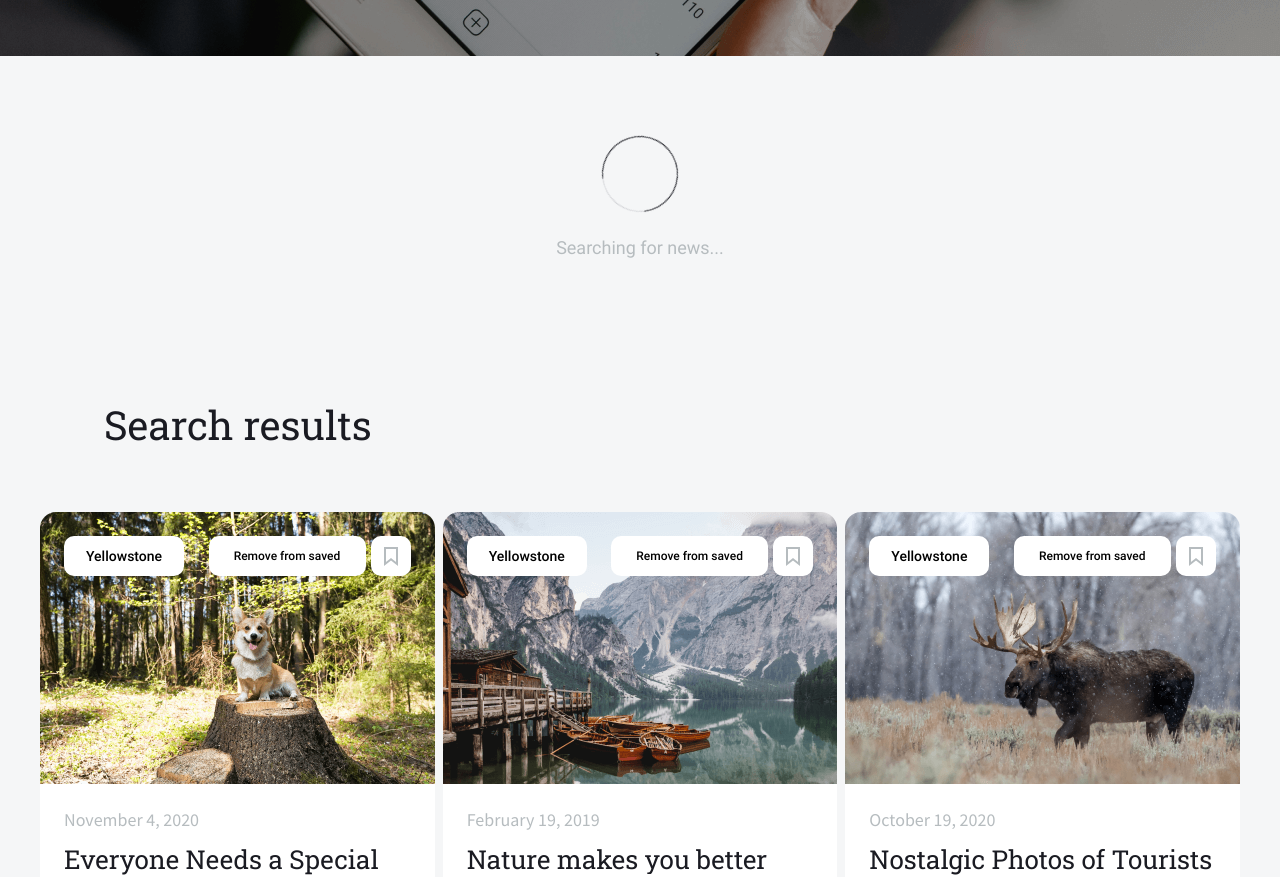
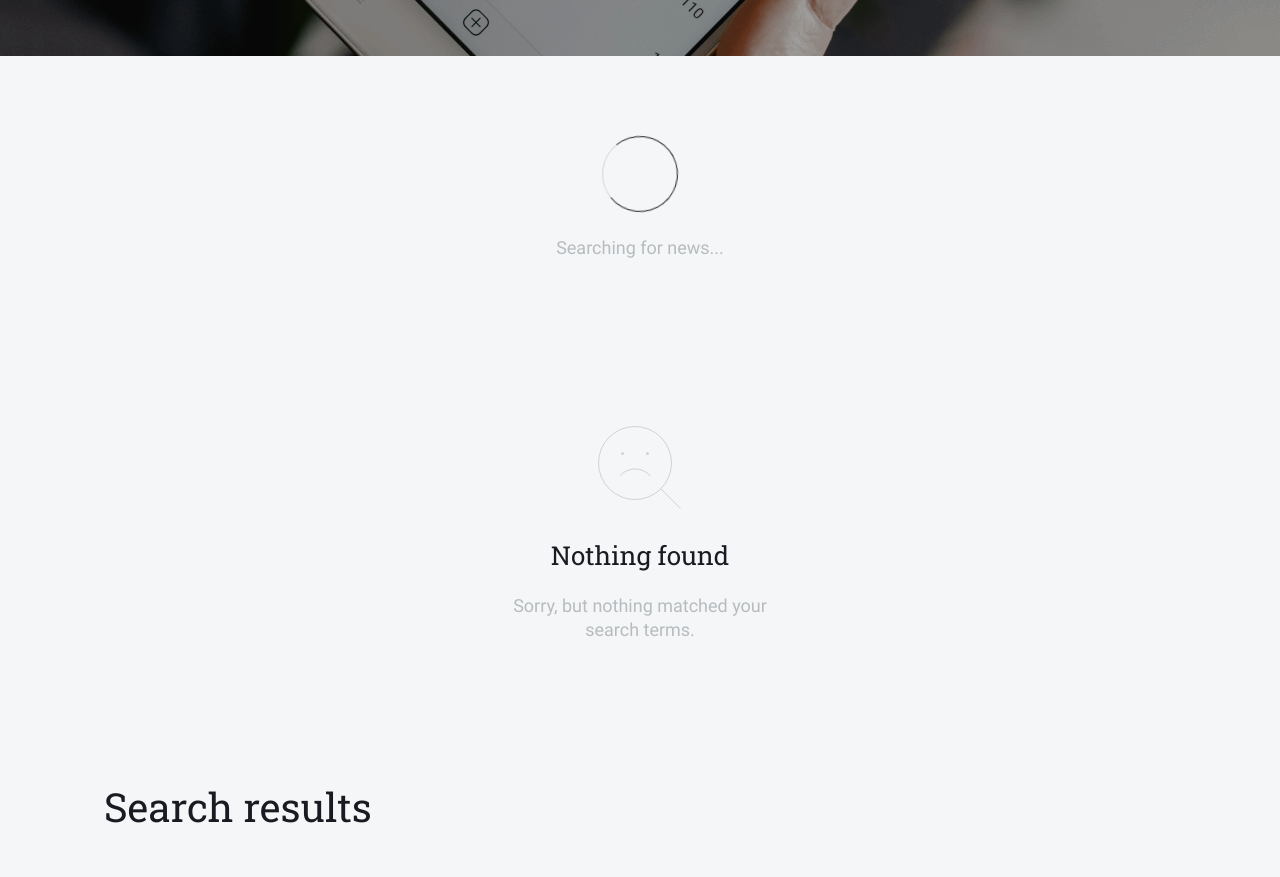
Before and after one commit to galon7/news-explorer_frontend, a React (Create React App) app: page / in a window 1280 px wide. Shown: the part 520-1397 px from the top of the page. Built offline with nearby package versions, Linux system fonts and the light colour scheme.

Commit message:
feat: PreloaderNotFound

```diff
--- a/src/components/Footer/Footer.js
+++ b/src/components/Footer/Footer.js
@@ -13,9 +13,14 @@ function Footer() {
           <Link to="/" className="footer__link">
             Home
           </Link>
-          <Link to="www.practicum.com" className="footer__link">
+          <a
+            href="https://www.practicum100.org/"
+            className="footer__link"
+            target="_blank"
+            rel="noreferrer"
+          >
             Practicum by Yandex
-          </Link>
+          </a>
         </ul>
         <ul className="footer__right">
           <a
--- a/src/components/Main/Main.js
+++ b/src/components/Main/Main.js
@@ -1,6 +1,7 @@
 import React from 'react';
 import SearchForm from '../SearchForm/SearchForm';
 import Preloader from '../Preloader/Preloader';
+import PreloaderNotFound from '../PreloaderNotFound/PreloaderNotFound';
 import './Main.css';
 
 function Main() {
@@ -14,6 +15,7 @@ function Main() {
         <SearchForm />
       </main>
       <Preloader />
+      <PreloaderNotFound />
     </>
   );
 }
--- a/src/components/Preloader/Preloader.css
+++ b/src/components/Preloader/Preloader.css
@@ -1,7 +1,5 @@
 @import url(./Preloader__circle.css);
-@import url(./Preloader__circle_not-found.css);
 @import url(./Preloader__text.css);
-@import url(./Preloader__not-found-text.css);
 
 .preloader {
   margin: 0;
--- /dev/null
+++ b/src/components/PreloaderNotFound/PreloaderNotFound.css
@@ -0,0 +1,10 @@
+@import url(./PreloaderNotFound__circle.css);
+@import url(./PreloaderNotFound__text.css);
+@import url(./PreloaderNotFound__text-bottom.css);
+
+.preloaderNotFound {
+  margin: 0;
+  padding-top: 80px;
+  min-height: 202px;
+  background-color: #f5f6f7;
+}
--- /dev/null
+++ b/src/components/PreloaderNotFound/PreloaderNotFound.js
@@ -0,0 +1,16 @@
+import React from 'react';
+import './PreloaderNotFound.css';
+
+function PreloaderNotFound() {
+  return (
+    <section className="preloaderNotFound">
+      <div className="preloaderNotFound__circle"></div>
+      <p className="preloaderNotFound__text">Nothing found</p>
+      <p className="preloaderNotFound__text-bottom">
+        Sorry, but nothing matched your search terms.
+      </p>
+    </section>
+  );
+}
+
+export default PreloaderNotFound;
--- a/src/components/Preloader/Preloader__circle_not-found.css
+++ b/src/components/PreloaderNotFound/PreloaderNotFound__circle.css
@@ -1,4 +1,4 @@
-.preloader__circle_not-found {
+.preloaderNotFound__circle {
   background-image: url(../../images/not-found.svg);
   margin: auto;
   width: 96px;
--- /dev/null
+++ b/src/components/PreloaderNotFound/PreloaderNotFound__text-bottom.css
@@ -0,0 +1,12 @@
+.preloaderNotFound__text-bottom {
+  font-family: Roboto, Arial, sans-serif;
+  font-style: normal;
+  font-weight: normal;
+  font-size: 18px;
+  line-height: 24px;
+  color: #b6bcbf;
+  text-align: center;
+  margin: 24px auto 0;
+  padding: 0 0 80px;
+  max-width: 256px;
+}
--- a/src/components/Preloader/Preloader__not-found-text.css
+++ b/src/components/PreloaderNotFound/PreloaderNotFound__text.css
@@ -1,4 +1,4 @@
-.preloader__not-found-text {
+.preloaderNotFound__text {
   font-family: Roboto Slab, Arial, sans-serif;
   font-style: normal;
   font-weight: normal;
```
